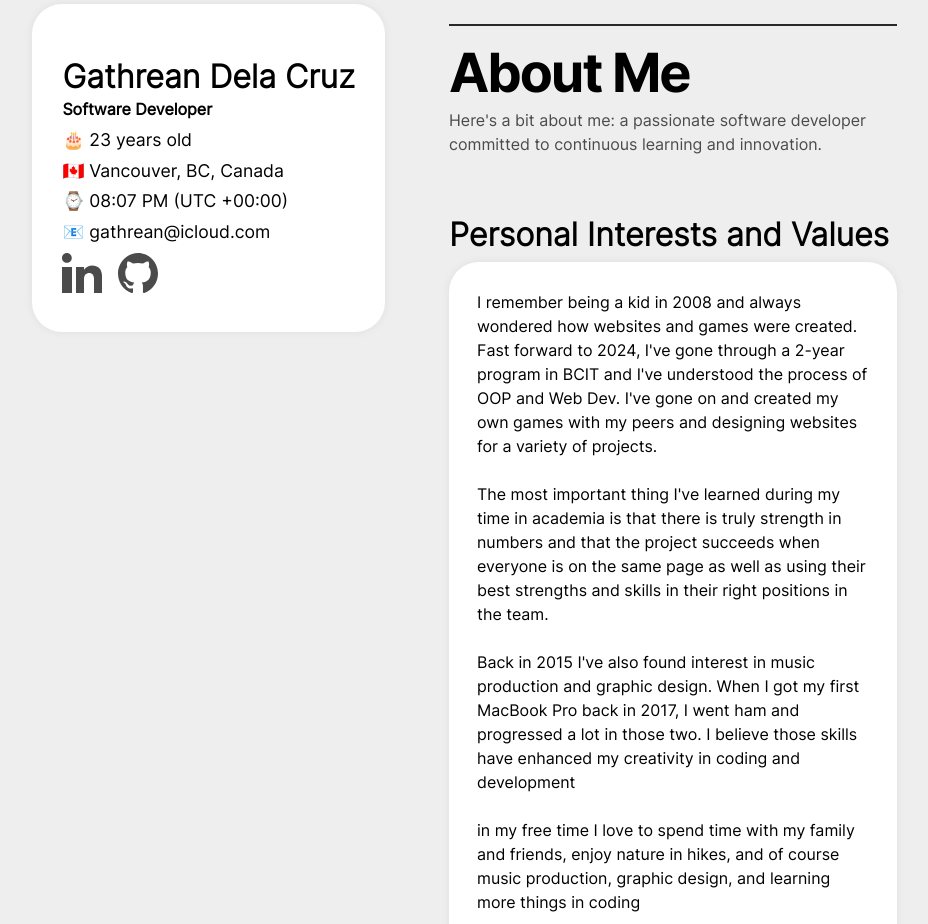
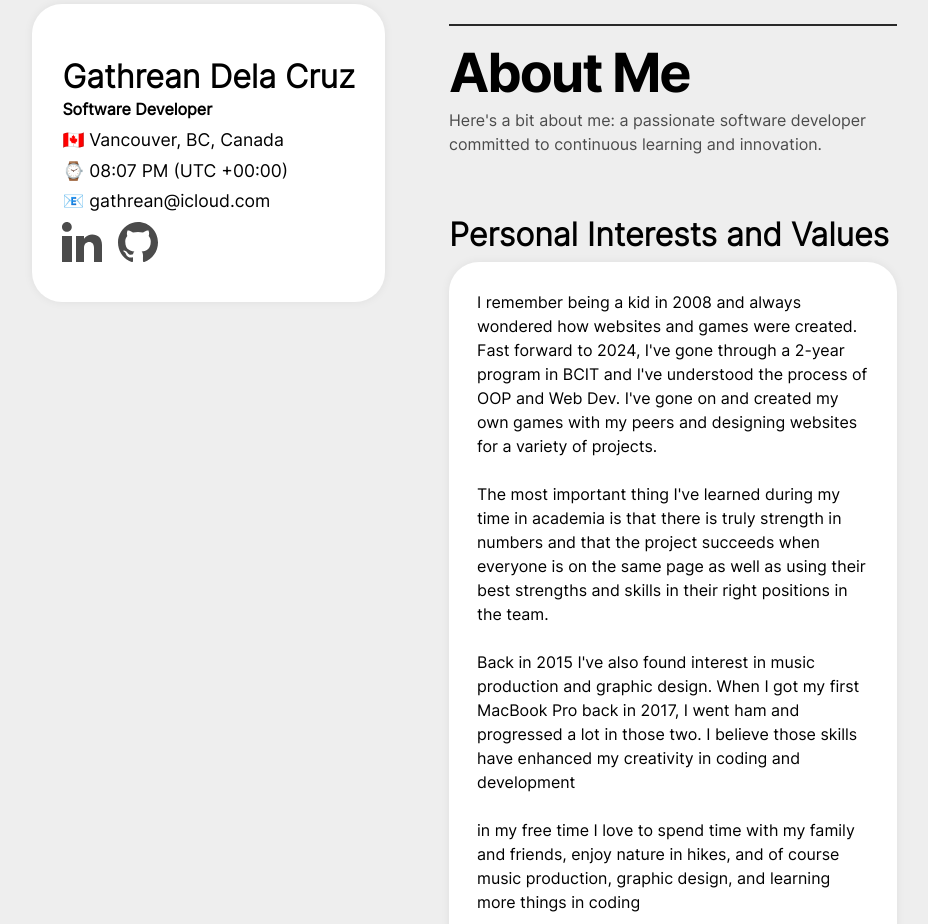
Before and after one commit to gathrean/my-portfolio, a React (Create React App) app: page / in a window 1280 px wide. Shown: the part 860-1784 px from the top of the page, without its empty margins (127-1055 px from the left). Built offline with nearby package versions, Linux system fonts and the light colour scheme.

Commit message:
Removed my age in my profile card

```diff
--- a/src/components/MyProfile/MyProfile.jsx
+++ b/src/components/MyProfile/MyProfile.jsx
@@ -53,7 +53,6 @@ const MyProfile = () => {
             <div className="about-me-info">
                 <h3>Gathrean Dela Cruz</h3>
                 <p><b>Software Developer</b></p>
-                <p>🎂 23 years old</p>
                 <p>🇨🇦 Vancouver, BC, Canada</p>
                 <p>⌚️ <LocalTime /></p>
                 <p onClick={handleEmailClick} style={{ cursor: 'pointer' }}>{emailMessage}</p>
```
